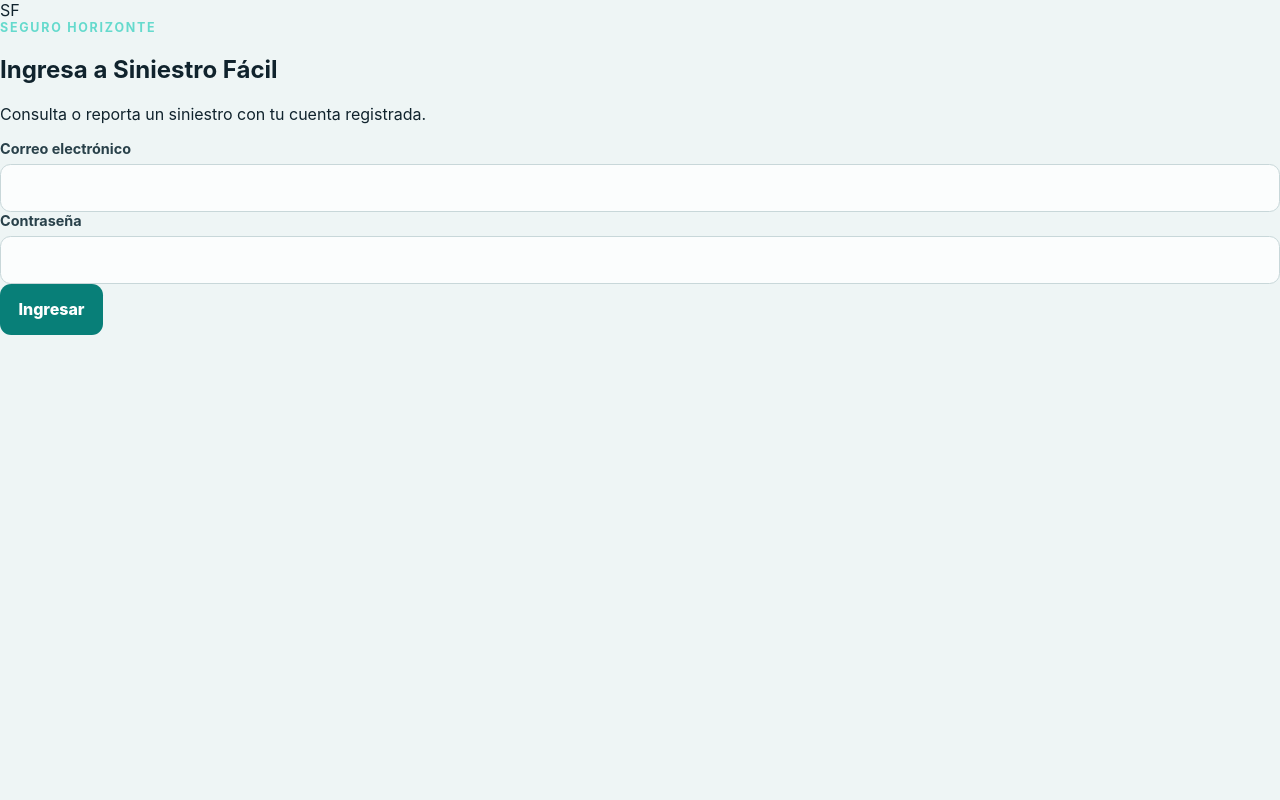
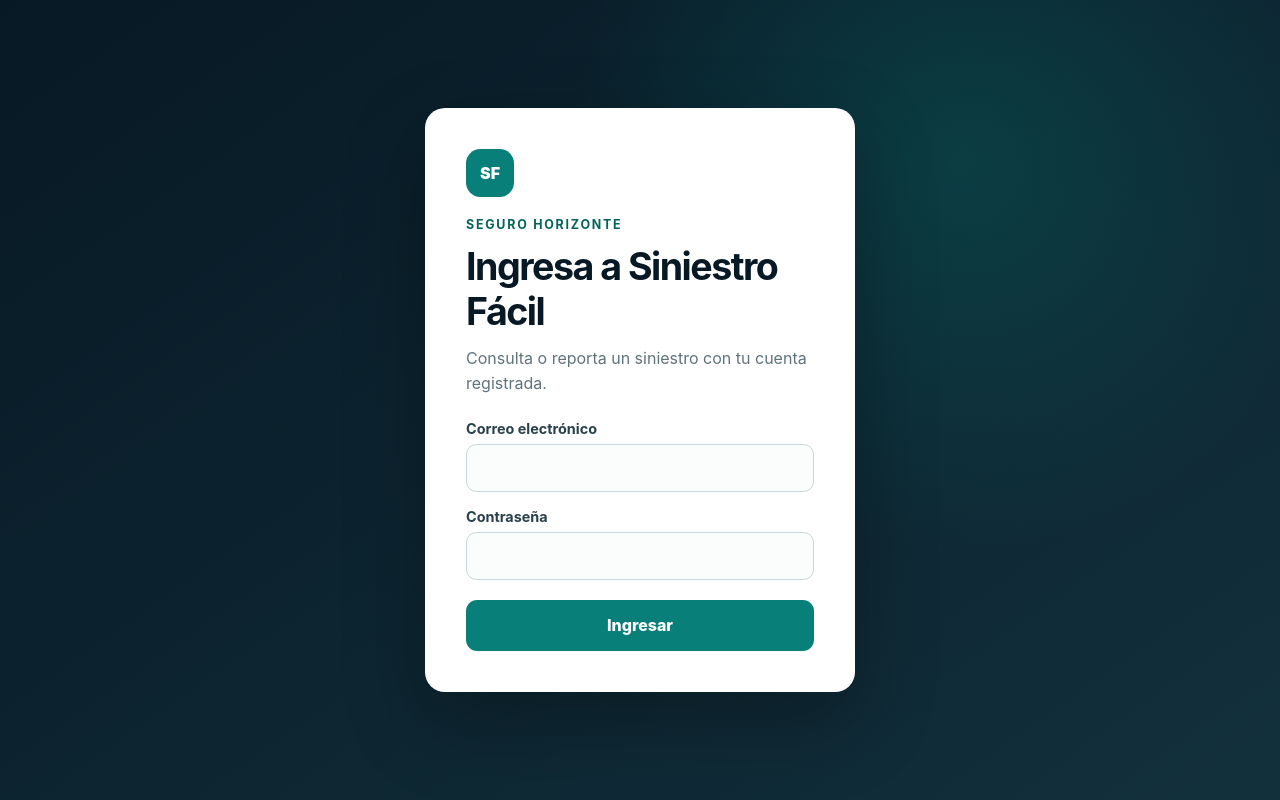
Before and after one commit to erikalizth27-dev/DMCPROJECTOS, a React (Vite) app in the folder siniestro facil/frontend/: page / in a window 1280 px wide. Built offline with nearby package versions, Linux system fonts and the light colour scheme; no server answers.

Commit message:
feat(frontend): diseñar acceso seguro

```diff
--- a/siniestro facil/frontend/src/styles.css
+++ b/siniestro facil/frontend/src/styles.css
@@ -162,3 +162,47 @@ footer { min-height: 4rem; display: flex; justify-content: space-between; align-
   .primary-action { width: 100%; }
   footer { align-items: flex-start; flex-direction: column; }
 }
+
+.account { display: flex; align-items: center; gap: .8rem; color: #c5d4d8; font-size: .875rem; }
+.account button { padding: .45rem .7rem; color: #e8f5f4; background: transparent; border: 1px solid #49636c; border-radius: .55rem; }
+.account button:hover { background: #173540; }
+
+.login-shell {
+  min-height: 100vh;
+  display: grid;
+  place-items: center;
+  padding: 1.25rem;
+  background:
+    radial-gradient(circle at 75% 20%, rgba(8, 127, 120, .28), transparent 34%),
+    linear-gradient(145deg, #071924, #12303c);
+}
+.login-card {
+  width: min(100%, 430px);
+  padding: clamp(1.5rem, 5vw, 2.5rem);
+  color: var(--navy);
+  background: var(--white);
+  border: 1px solid rgba(255,255,255,.45);
+  border-radius: 1.25rem;
+  box-shadow: 0 30px 80px rgba(0,0,0,.28);
+}
+.login-mark {
+  width: 3rem;
+  height: 3rem;
+  display: grid;
+  place-items: center;
+  margin-bottom: 1.25rem;
+  color: var(--white);
+  background: var(--teal);
+  border-radius: .9rem;
+  font-weight: 900;
+}
+.login-card .eyebrow { color: var(--teal-dark); }
+.login-card h1 { margin: 0; font-size: clamp(1.75rem, 5vw, 2.35rem); letter-spacing: -.04em; }
+.login-copy { margin: .75rem 0 1.5rem; color: var(--muted); line-height: 1.55; }
+.login-card form { display: grid; gap: 1rem; }
+.login-card .notice { margin: 0; }
+.login-card .primary-action { width: 100%; margin-top: .25rem; }
+
+@media (max-width: 560px) {
+  .account span { display: none; }
+}
```
